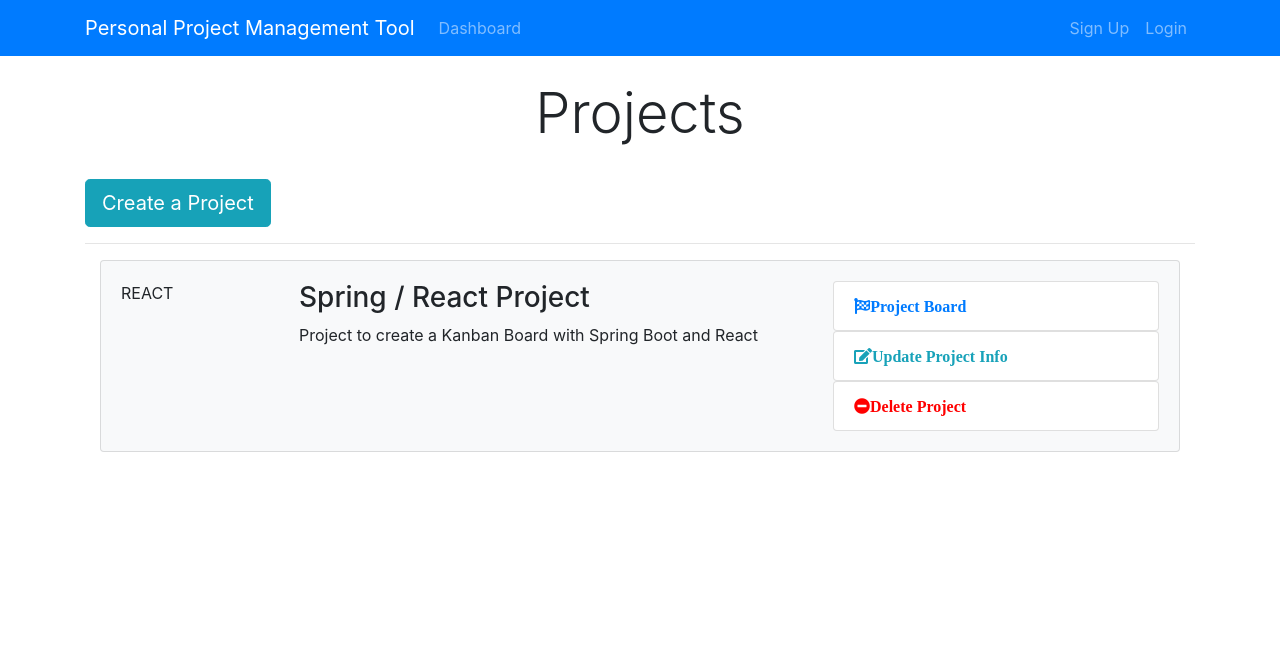
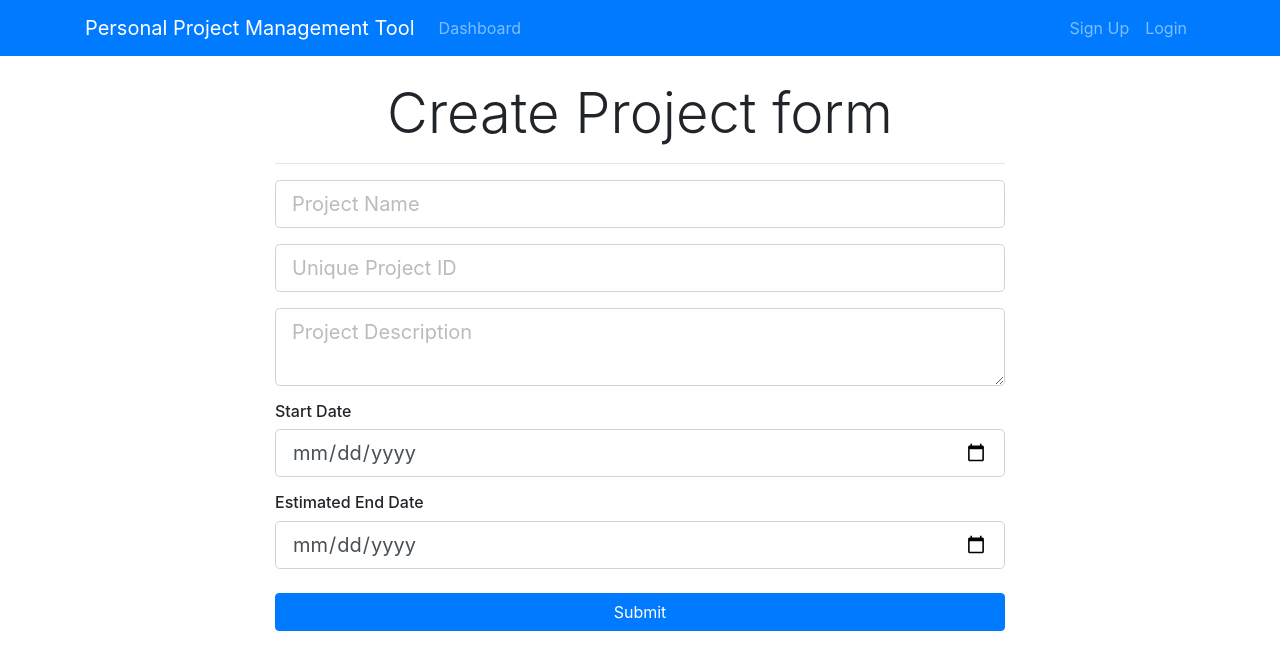
Before and after one commit to bhikyagolu/VeerYashPPMTool, a React (Create React App) app in the folder ppmtool-react-client/: page /addProject in a window 1280 px wide. Shown: the top 670 px of the page. Built offline with nearby package versions, Linux system fonts and the light colour scheme.

Commit message:
PROJECT ADD FORM CREATED

```diff
--- a/ppmtool-react-client/src/App.js
+++ b/ppmtool-react-client/src/App.js
@@ -4,13 +4,19 @@
 
 import Dashboard from "./components/Dashboard";
 import Header from "./components/Layout/Header";
+
+import { BrowserRouter as Router, Route } from "react-router-dom";
+import AddProject from "./components/Project/AddProject";
 class App extends Component {
   render() {
     return (
-      <div className="App">
-        <Header />
-        <Dashboard />
-      </div>
+      <Router>
+        <div className="App">
+          <Header />
+          <Route exact path="/dashboard" component={Dashboard} />
+          <Route exact path="/addProject" component={AddProject} />
+        </div>
+      </Router>
     );
   }
 }
--- a/ppmtool-react-client/src/components/Dashboard.js
+++ b/ppmtool-react-client/src/components/Dashboard.js
@@ -1,5 +1,6 @@
 import React, { Component } from "react";
 import ProjectItem from "./Project/ProjectItem";
+import CreateProjectButton from "./Project/CreateButton";
 
 class Dashboard extends Component {
   render() {
@@ -10,59 +11,9 @@
             <div className="col-md-12">
               <h1 className="display-4 text-center">Projects</h1>
               <br />
-              <a href="ProjectForm.html" className="btn btn-lg btn-info">
-                Create a Project
-              </a>
+              <CreateProjectButton />
               <br />
               <hr />
-
-              {
-                // <!-- Project Item Component -->
-              }
-              <div className="container">
-                <div className="card card-body bg-light mb-3">
-                  <div className="row">
-                    <div className="col-2">
-                      <span className="mx-auto">REACT</span>
-                    </div>
-                    <div className="col-lg-6 col-md-4 col-8">
-                      <h3>Spring / React Project</h3>
-                      <p>
-                        Project to create a Kanban Board with Spring Boot and
-                        React
-                      </p>
-                    </div>
-                    <div className="col-md-4 d-none d-lg-block">
-                      <ul className="list-group">
-                        <a href="#">
-                          <li className="list-group-item board">
-                            <i className="fa fa-flag-checkered pr-1">
-                              Project Board{" "}
-                            </i>
-                          </li>
-                        </a>
-                        <a href="#">
-                          <li className="list-group-item update">
-                            <i className="fa fa-edit pr-1">
-                              Update Project Info
-                            </i>
-                          </li>
-                        </a>
-                        <a href="">
-                          <li className="list-group-item delete">
-                            <i className="fa fa-minus-circle pr-1">
-                              Delete Project
-                            </i>
-                          </li>
-                        </a>
-                      </ul>
-                    </div>
-                  </div>
-                </div>
-              </div>
-              {
-                //<!-- End of Project Item Component -->
-              }
             </div>
           </div>
         </div>
--- /dev/null
+++ b/ppmtool-react-client/src/components/Project/AddProject.js
@@ -0,0 +1,104 @@
+import React, { Component } from "react";
+
+class AddProject extends Component {
+  constructor() {
+    super();
+    this.state = {
+      projectName: "",
+      projectIdentifier: "",
+      description: "",
+      startDate: "",
+      endDate: ""
+    };
+    this.onChange = this.onChange.bind(this);
+    this.onSubmit = this.onSubmit.bind(this);
+  }
+
+  onChange(e) {
+    this.setState({ [e.target.name]: e.target.value });
+  }
+
+  onSubmit(e) {
+    e.preventDefault();
+    const newProject = {
+      projectName: this.state.projectName,
+      projectIdentifier: this.state.projectIdentifier,
+      description: this.state.description,
+      startDate: this.state.startDate,
+      endDate: this.state.endDate
+    };
+    console.log(newProject);
+  }
+
+  render() {
+    return (
+      <div className="project">
+        <div className="container">
+          <div className="row">
+            <div className="col-md-8 m-auto">
+              <h5 className="display-4 text-center">Create Project form</h5>
+              <hr />
+              <form onSubmit={this.onSubmit}>
+                <div className="form-group">
+                  <input
+                    type="text"
+                    className="form-control form-control-lg "
+                    placeholder="Project Name"
+                    name="projectName"
+                    value={this.state.projectName}
+                    onChange={this.onChange}
+                  />
+                </div>
+                <div className="form-group">
+                  <input
+                    type="text"
+                    className="form-control form-control-lg"
+                    placeholder="Unique Project ID"
+                    name="projectIdentifier"
+                    value={this.state.projectIdentifier}
+                    onChange={this.onChange}
+                  />
+                </div>
+                <div className="form-group">
+                  <textarea
+                    className="form-control form-control-lg"
+                    placeholder="Project Description"
+                    name="description"
+                    value={this.state.description}
+                    onChange={this.onChange}
+                  />
+                </div>
+                <h6>Start Date</h6>
+                <div className="form-group">
+                  <input
+                    type="date"
+                    className="form-control form-control-lg"
+                    name="startDate"
+                    value={this.state.startDate}
+                    onChange={this.onChange}
+                  />
+                </div>
+                <h6>Estimated End Date</h6>
+                <div className="form-group">
+                  <input
+                    type="date"
+                    className="form-control form-control-lg"
+                    name="endDate"
+                    value={this.state.endDate}
+                    onChange={this.onChange}
+                  />
+                </div>
+
+                <input
+                  type="submit"
+                  className="btn btn-primary btn-block mt-4"
+                />
+              </form>
+            </div>
+          </div>
+        </div>
+      </div>
+    );
+  }
+}
+export default AddProject;
--- /dev/null
+++ b/ppmtool-react-client/src/components/Project/CreateButton.js
@@ -0,0 +1,14 @@
+import React from "react";
+import { Link } from "react-router-dom";
+
+const CreateProjectButton = () => {
+  return (
+    <React.Fragment>
+      <Link to="/addProject" className="btn btn-lg btn-info">
+        Create a Project
+      </Link>
+    </React.Fragment>
+  );
+};
+
+export default CreateProjectButton;
```
